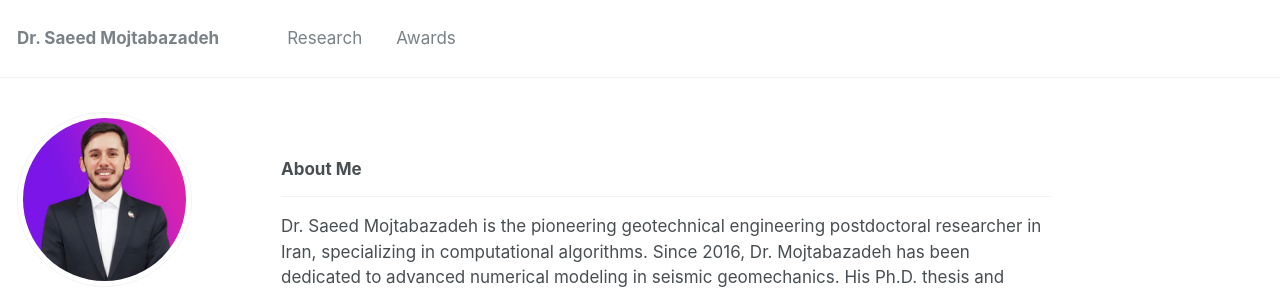
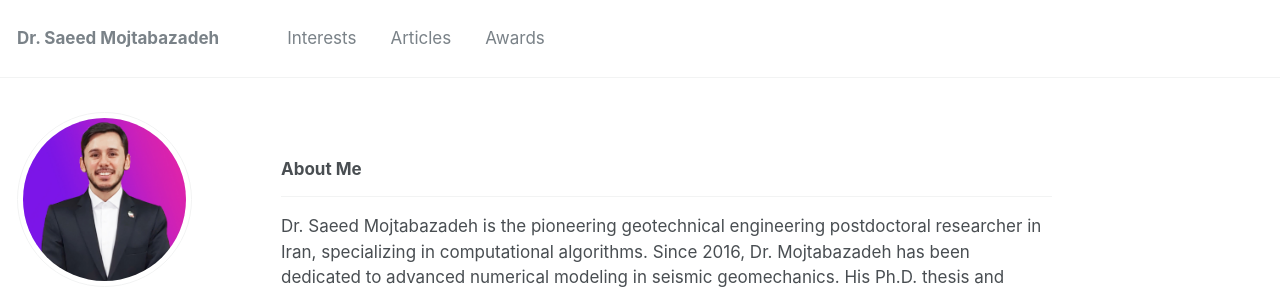
Before and after one commit to mojtabazadeh/mojtabazadeh.github.io, a Jekyll site: the page built from _pages/about.md, in a window 1280 px wide and 900 px high. Shown: the top 289 px of the window. Built offline with Jekyll 4.4.1, drawn with Linux system fonts in a browser that asks for light colours; some web fonts are replaced.

Commit message:
Update navigation.yml

```diff
--- a/_data/navigation.yml
+++ b/_data/navigation.yml
@@ -1,6 +1,9 @@
 # main links links
 main:
-  - title: "Research"
+  - title: "Interests"
+    url: /interests/
+
+  - title: "Articles"
     url: /research/
 
   - title: "Awards"
```
